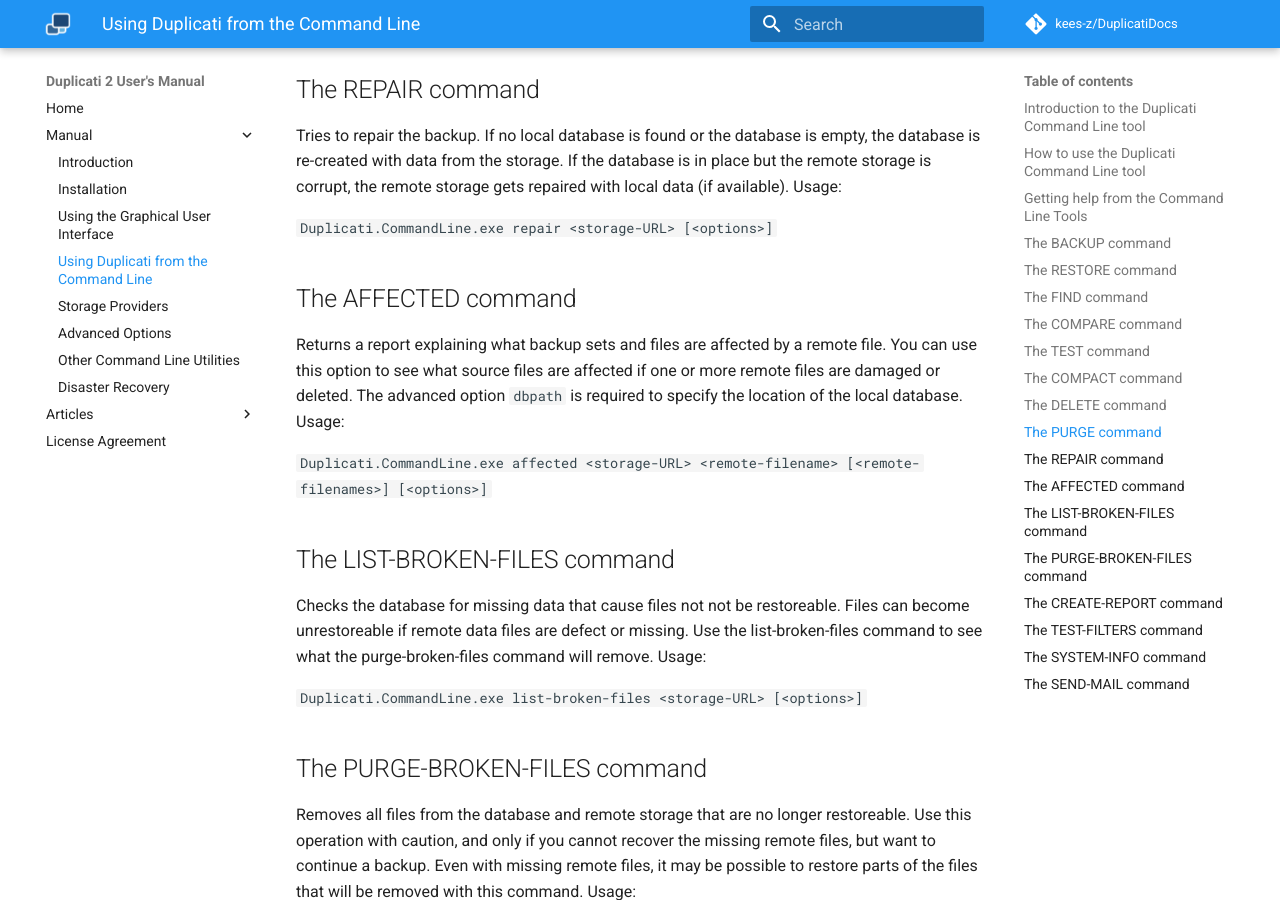
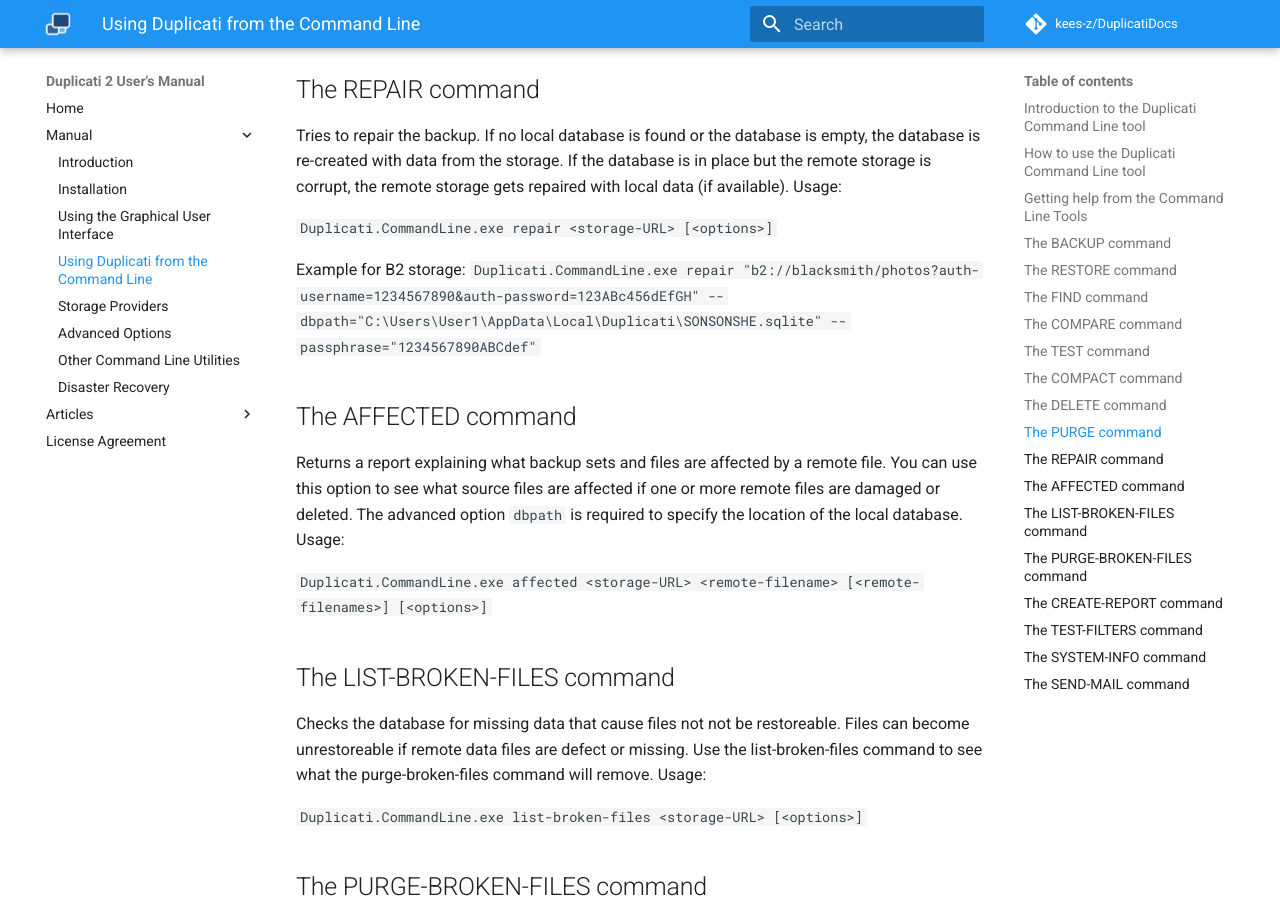
Before and after one commit to kees-z/DuplicatiDocs, an MkDocs documentation site: the page built from docs/04-using-duplicati-from-the-command-line.md, in a window 1280 px wide and 900 px high, scrolled down 8077 px. Built offline with MkDocs 1.6.1 and Material for MkDocs 9.7.7, drawn with Linux system fonts in a browser that asks for light colours; comment, search, counter and statistics services are not loaded; old or Windows-style settings are respelled for this version of MkDocs.

Commit message:
Update 04-using-duplicati-from-the-command-line.md
I think Repair is one of the most used commands, so any example will be of help. What we have right now didn't help me when I tried to run repair from CLI for the first time. My questions were like "what should Storage URL look like?" and "what options are there? are they really optional or mandatory?" Those may sound stupid for advanced users, but it's the beginners who read the manual right? ;-)

```diff
--- a/docs/04-using-duplicati-from-the-command-line.md
+++ b/docs/04-using-duplicati-from-the-command-line.md
@@ -217,6 +217,9 @@ Tries to repair the backup. If no local database is found or the database is emp
 
 `Duplicati.CommandLine.exe repair <storage-URL> [<options>]`
 
+Example for B2 storage:
+`Duplicati.CommandLine.exe repair "b2://blacksmith/photos?auth-username=1234567890&auth-password=123ABc456dEfGH" --dbpath="C:\Users\User1\AppData\Local\Duplicati\SONSONSHE.sqlite" --passphrase="1234567890ABCdef"`
+
 ## The AFFECTED command
 
 Returns a report explaining what backup sets and files are affected by a remote file. You can use this option to see what source files are affected if one or more remote files are damaged or deleted. The advanced option `dbpath` is required to specify the location of the local database. Usage:
```
